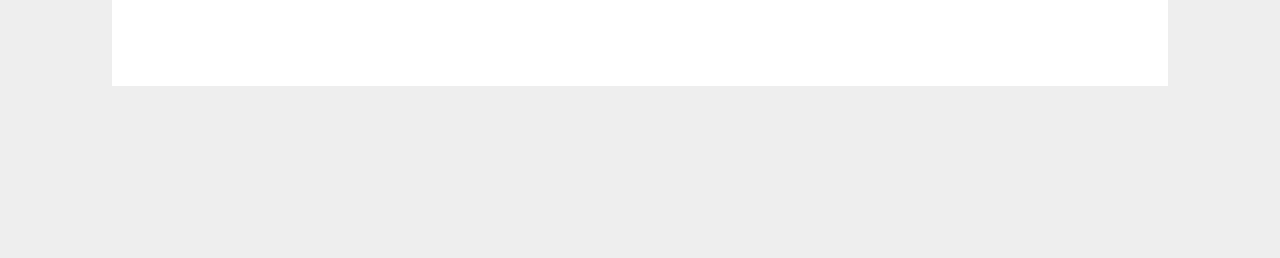
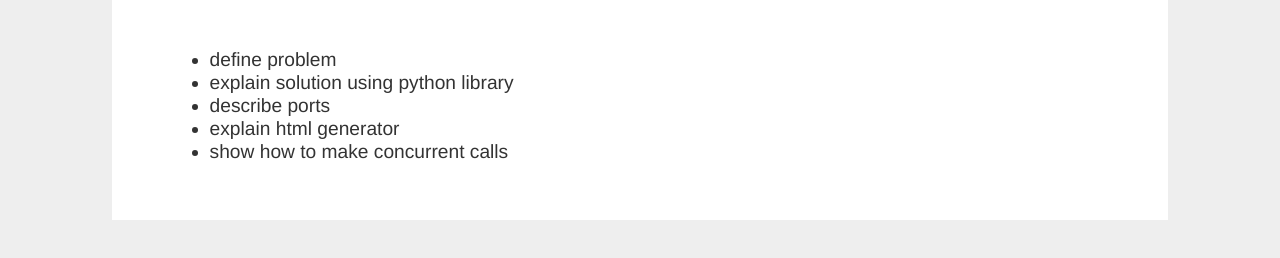
Before and after one commit to elpikel/cmd_arek, a plain HTML site: page pages/generate-pdfs-in-elixir.html in a window 1280 px wide. Shown: the part 326-584 px from the top of the page. Drawn offline with Linux system fonts and the light colour scheme; a web font is replaced by a local one.

Commit message:
article init

```diff
--- a/pages/generate-pdfs-in-elixir.html
+++ b/pages/generate-pdfs-in-elixir.html
@@ -43,6 +43,15 @@
                 <div class="main">
                     <span>02-09-2021</span>
                     <h2>Generate PDFs in Elixir</h2>
+
+                    <ul>
+                        <li>define problem</li>
+                        <li>explain solution using python library</li>
+                        <li>describe ports</li>
+                        <li>explain html generator</li>
+                        <li>show how to make concurrent calls</li>
+                    </ul>
+
                 </div>
             </div>
         </div>
```
